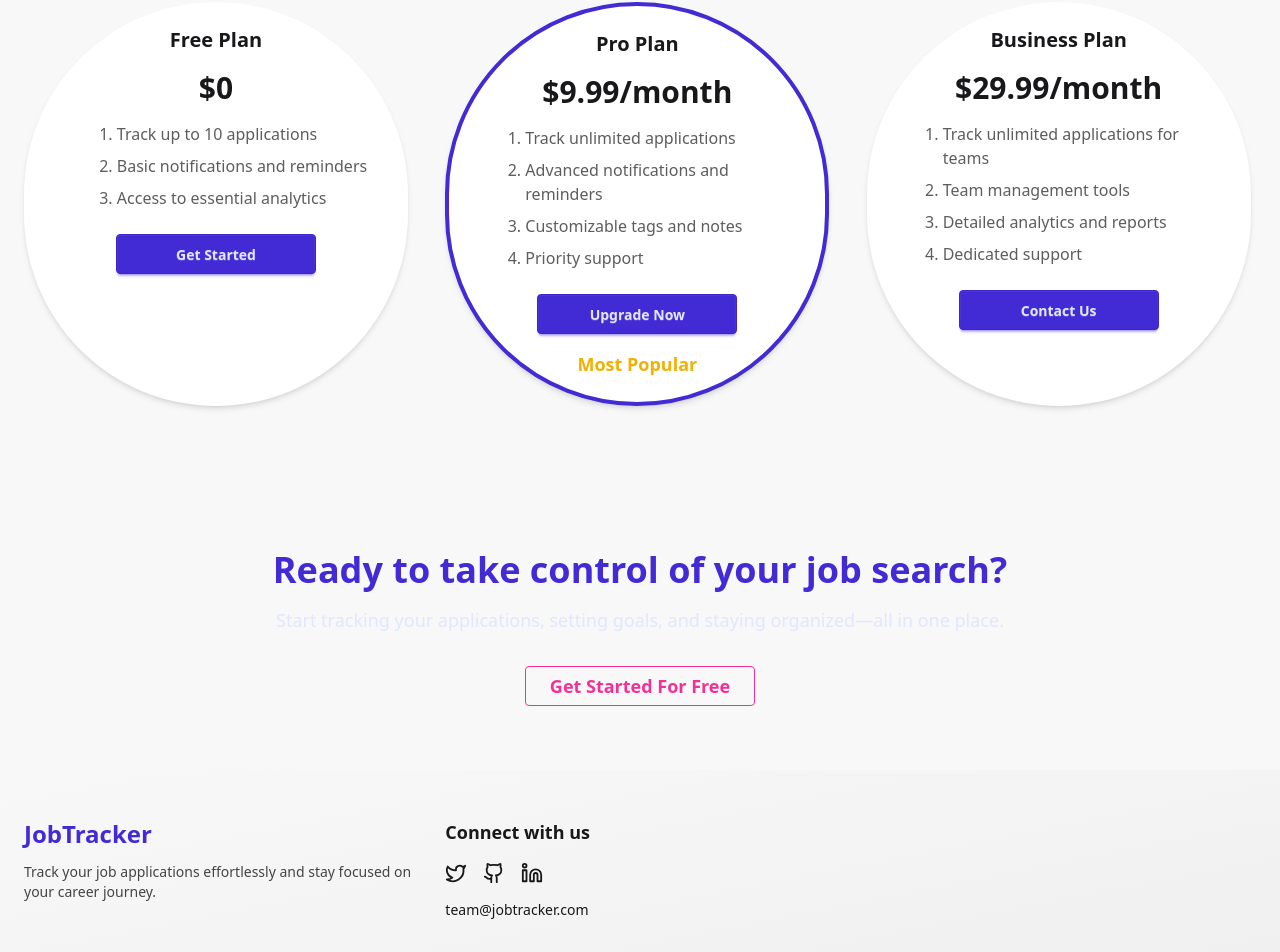
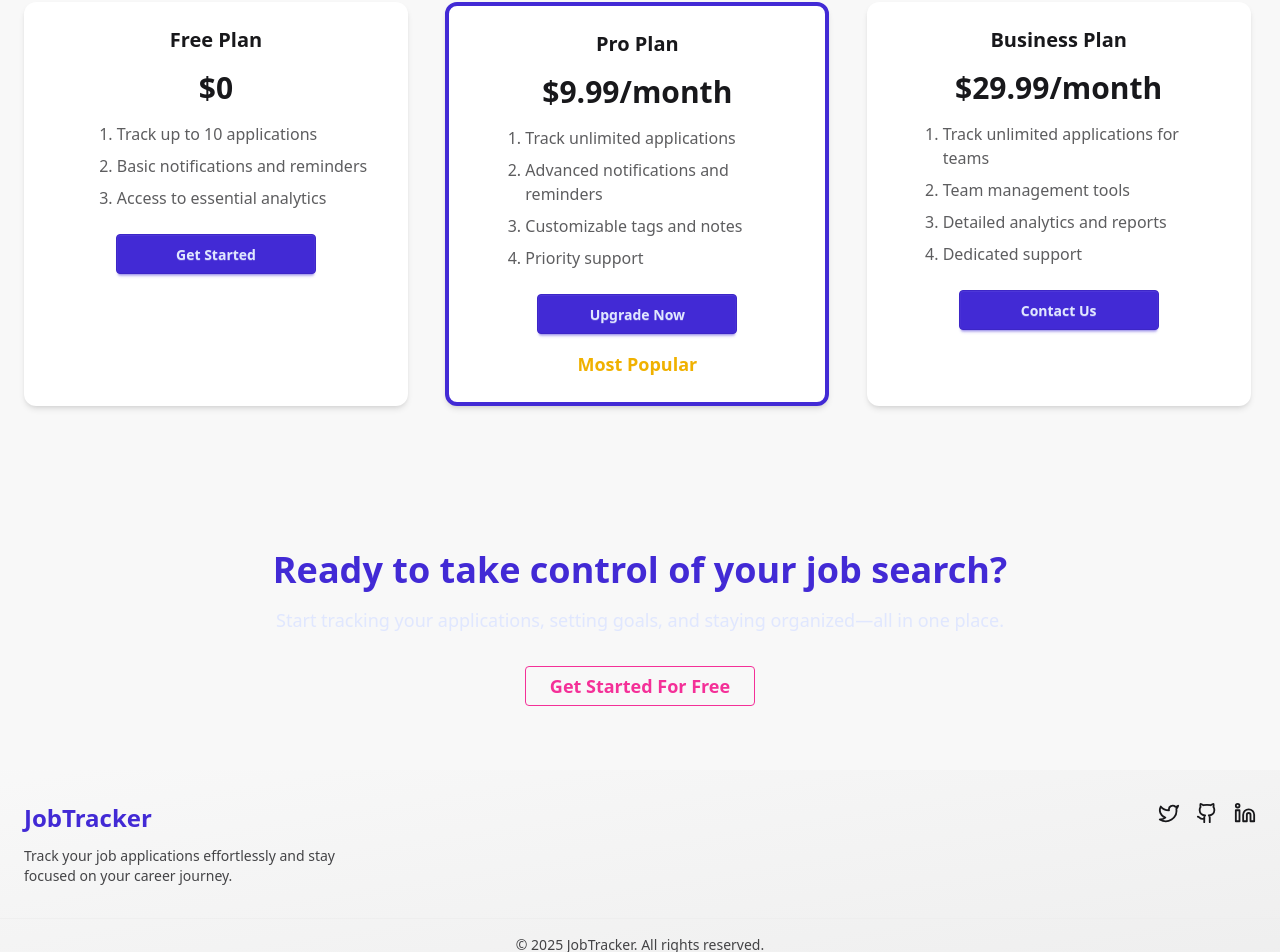
Before and after one commit to Manish3Air/Job-Tracker, a React (Vite) app in the folder frontEnd/: page / in a window 1280 px wide. Shown: the part 1978-2930 px from the top of the page. Built offline with nearby package versions, Linux system fonts and the light colour scheme.

Commit message:
PlanSection and BackToTop components added

```diff
--- a/frontEnd/src/App.jsx
+++ b/frontEnd/src/App.jsx
@@ -12,6 +12,7 @@ import Navbar from './components/Navbar';
 import Footer from './components/Footer';
 import Docs from './pages/Docs';
 import PrivateRoute from './components/PrivateRoute';
+import BackToTop from './components/BackToTop';
 
 function App() {
   return (
@@ -35,6 +36,7 @@ function App() {
           </Routes>
         </div>
         <Footer />
+        <BackToTop />
       </div>
     </Router>
   );
--- /dev/null
+++ b/frontEnd/src/components/BackToTop.jsx
@@ -0,0 +1,31 @@
+import React, { useEffect, useState } from "react";
+import { ArrowUp } from "lucide-react";
+
+const BackToTop = () => {
+  const [visible, setVisible] = useState(false);
+
+  useEffect(() => {
+    const toggleVisibility = () => {
+      setVisible(window.scrollY > 300);
+    };
+
+    window.addEventListener("scroll", toggleVisibility);
+    return () => window.removeEventListener("scroll", toggleVisibility);
+  }, []);
+
+  const scrollToTop = () => {
+    window.scrollTo({ top: 0, behavior: "smooth" });
+  };
+
+  return visible ? (
+    <button
+      onClick={scrollToTop}
+      className="fixed bottom-6 right-6 bg-primary text-white p-3 rounded-full shadow-lg hover:scale-110 transition-all z-50"
+      aria-label="Scroll to top"
+    >
+      <ArrowUp size={20} />
+    </button>
+  ) : null;
+};
+
+export default BackToTop;
--- a/frontEnd/src/components/Footer.jsx
+++ b/frontEnd/src/components/Footer.jsx
@@ -5,40 +5,49 @@ import { Github, Twitter, Linkedin } from "lucide-react";
 const Footer = () => {
   return (
     <footer className="bg-gradient-to-br from-base-200 to-base-300 text-base-content">
-      <div className="max-w-7xl mx-auto px-6 py-12 grid grid-cols-1 md:grid-cols-3 gap-8">
+      <div className="max-w-7xl mx-auto px-6 py-8 flex flex-col md:flex-row justify-between items-center md:items-start gap-6">
         {/* Logo & Description */}
-        <div>
+        <div className="text-center md:text-left">
           <Link to="/" className="text-2xl font-bold text-primary">
             JobTracker
           </Link>
-          <p className="mt-3 text-sm opacity-80">
+          <p className="mt-3 text-sm opacity-80 max-w-xs">
             Track your job applications effortlessly and stay focused on your career journey.
           </p>
         </div>
 
-
         {/* Social Links */}
-        <div>
-          <h4 className="font-semibold mb-4 text-lg">Connect with us</h4>
         <div className="flex gap-4">
-            <a href="https://twitter.com" target="_blank" rel="noopener noreferrer" className="hover:text-primary">
+          <a
+            href="https://twitter.com"
+            target="_blank"
+            rel="noopener noreferrer"
+            className="hover:text-primary transform hover:scale-125 transition duration-300"
+          >
             <Twitter size={22} />
           </a>
-            <a href="https://github.com" target="_blank" rel="noopener noreferrer" className="hover:text-primary">
+          <a
+            href="https://github.com"
+            target="_blank"
+            rel="noopener noreferrer"
+            className="hover:text-primary transform hover:scale-125 transition duration-300"
+          >
             <Github size={22} />
           </a>
-            <a href="https://linkedin.com" target="_blank" rel="noopener noreferrer" className="hover:text-primary">
+          <a
+            href="https://linkedin.com"
+            target="_blank"
+            rel="noopener noreferrer"
+            className="hover:text-primary transform hover:scale-125 transition duration-300"
+          >
             <Linkedin size={22} />
           </a>
-          </div>
-          <p className="mt-4 text-sm">team@jobtracker.com</p>
         </div>
       </div>
 
       <div className="text-center py-4 border-t border-base-300 text-sm opacity-80">
         © {new Date().getFullYear()} JobTracker. All rights reserved.
       </div>
-
     </footer>
   );
 };
--- a/frontEnd/src/components/PlanSection.jsx
+++ b/frontEnd/src/components/PlanSection.jsx
@@ -54,7 +54,7 @@ const PlansSection = () => {
           {plans.map((plan, index) => (
             <div
               key={index}
-              className={`max-w-sm bg-base-100 rounded-full shadow-md p-6 text-center transition hover:shadow-amber-100 ${
+              className={`max-w-sm sm:text-center bg-base-100 rounded-xl shadow-md p-6  transition hover:shadow-amber-100 ${
                 plan.isPopular ? "bg-base-100  border-4 border-primary" : ""
               }`}
             >
```
Lines whose indentation alone changed are shown as unchanged.
